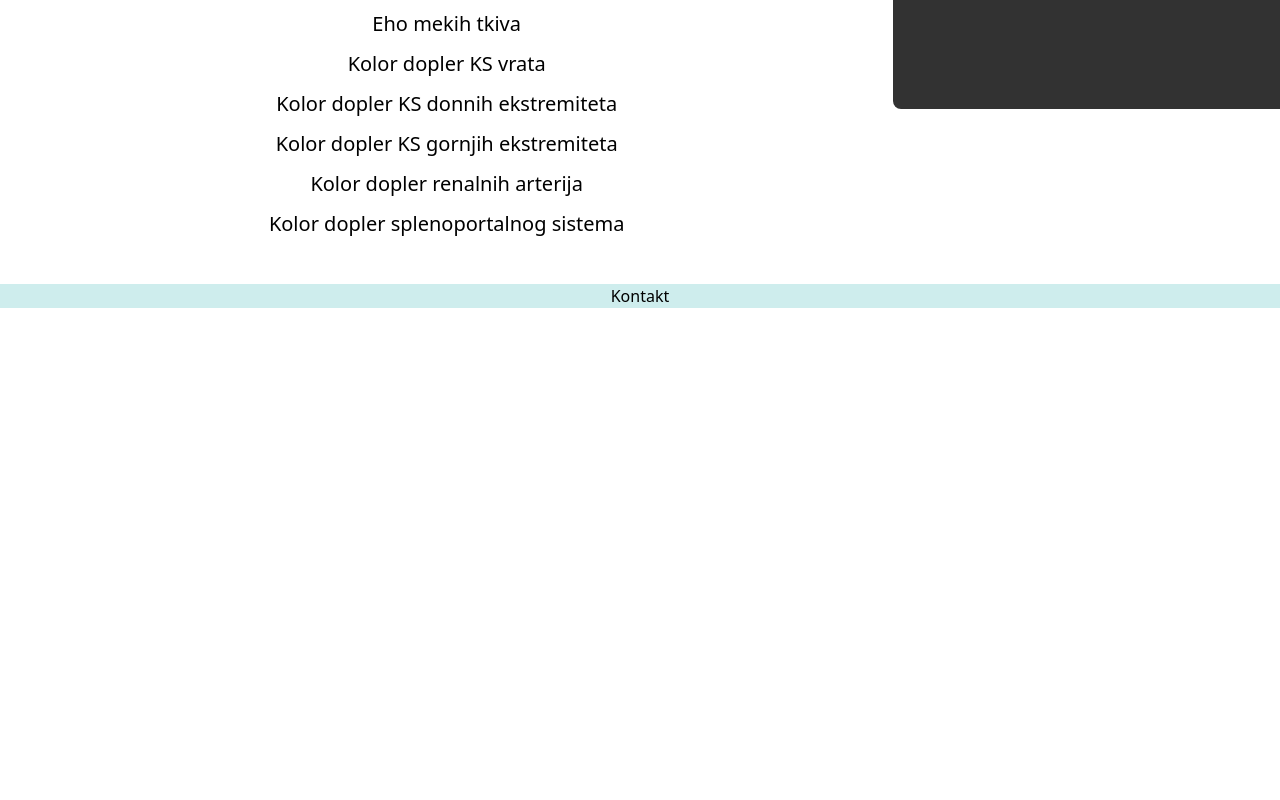
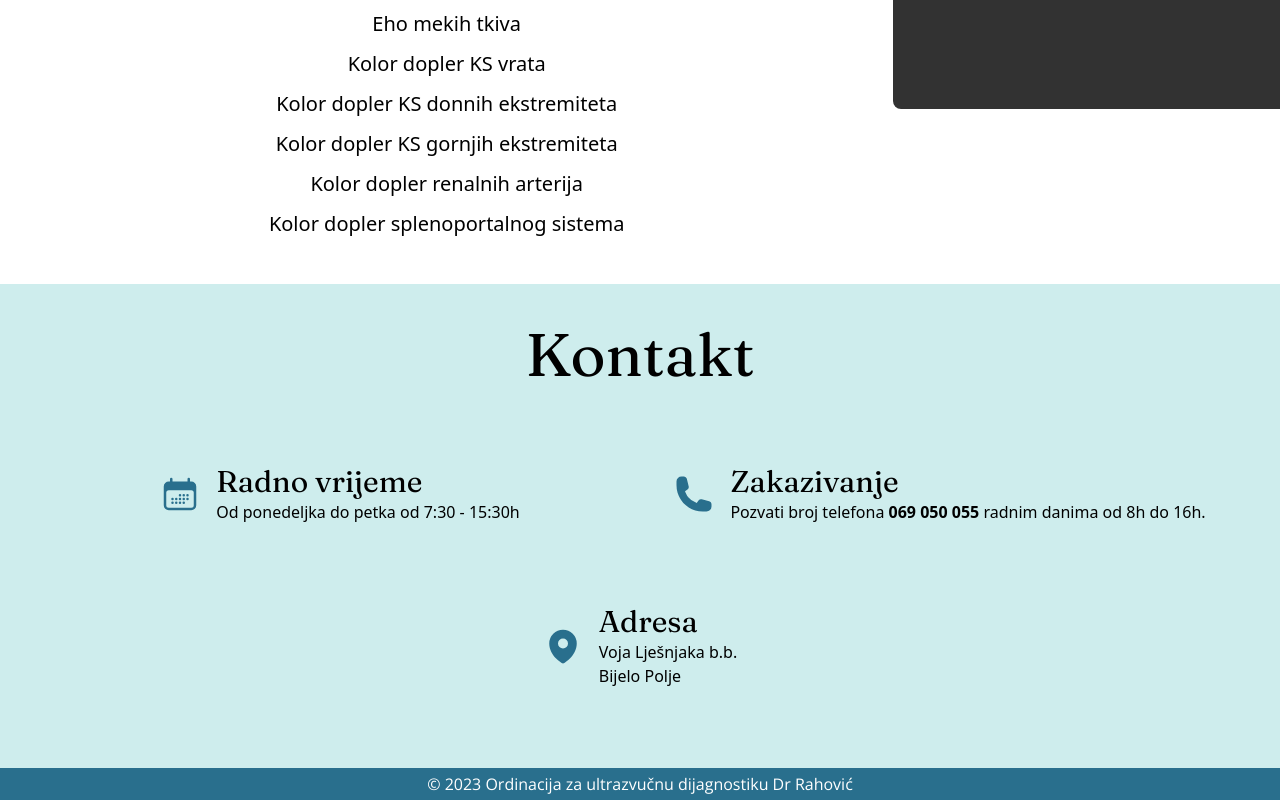
Before and after one commit to davidrhoderick/drrahovic, a Next.js app: page / in a window 1280 px wide. Shown: the part 1027-1827 px from the top of the page. Before the commit the page ends 1335 px from the top, so only its background shows below. Built offline with nearby package versions, Linux system fonts and the light colour scheme.

Commit message:
Adding remaining content.

```diff
--- a/app/page.tsx
+++ b/app/page.tsx
@@ -1,3 +1,9 @@
+import {
+  CalendarDaysIcon,
+  MapPinIcon,
+  PhoneIcon,
+} from '@heroicons/react/24/solid'
+
 export default function Home() {
   return (
     <main>
@@ -45,11 +51,53 @@ export default function Home() {
         <div className="bg-black h-96 rounded-l-lg"></div>
       </section>
 
-      <section className="bg-lightTeal">
-        <h2 className="text-center">Kontakt</h2>
+      <section className="bg-lightTeal pt-10" id="zakazivanje-informacije">
+        <h2 className="text-center font-headings text-6xl mb-10">Kontakt</h2>
 
-        <div className="grid grid-cols-2"></div>
+        <div className="flex p-10 justify-center flex-wrap">
+          <div className="flex items-center w-1/2 mb-20 justify-center">
+            <CalendarDaysIcon className="text-darkTeal h-10" />
+
+            <div className="ml-4">
+              <h3 className="font-headings text-3xl">Radno vrijeme</h3>
+              <p>Od ponedeljka do petka od 7:30 - 15:30h</p>
+            </div>
+          </div>
+
+          <div className="flex items-center w-1/2 mb-20 justify-center">
+            <PhoneIcon className="text-darkTeal h-10" />
+
+            <div className="ml-4">
+              <h3 className="font-headings text-3xl">Zakazivanje</h3>
+              <p>
+                Pozvati broj telefona{' '}
+                <a className="font-bold" href="tel:+38269050055">
+                  069 050 055
+                </a>{' '}
+                radnim danima od 8h do 16h.
+              </p>
+            </div>
+          </div>
+
+          <div className="flex items-center w-1/2 mb-10 justify-center">
+            <MapPinIcon className="text-darkTeal h-10" />
+
+            <div className="ml-4">
+              <h3 className="font-headings text-3xl">Adresa</h3>
+              <address className="not-italic">
+                Voja Lješnjaka b.b.
+                <br />
+                Bijelo Polje
+              </address>
+            </div>
+          </div>
+        </div>
       </section>
+
+      <footer className="bg-darkTeal text-white p-1 text-center font-body">
+        &copy; {new Date().getFullYear()} Ordinacija za ultrazvučnu dijagnostiku
+        Dr Rahović
+      </footer>
     </main>
   )
 }
```
